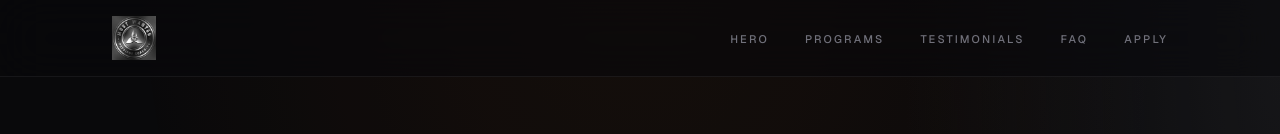
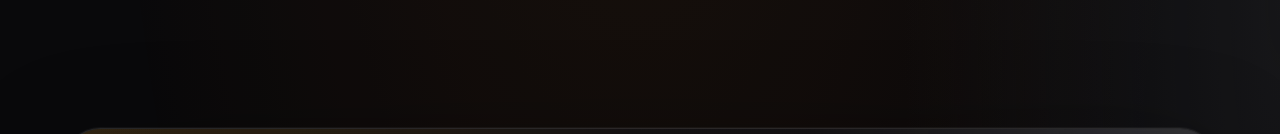
Before and after one commit to mahmuti22/coach-landing, a Next.js app: page / in a window 1280 px wide. Shown: the top 134 px of the page. Built offline with nearby package versions, Linux system fonts and the light colour scheme.

Commit message:
Remove sticky top navbar for single-page scroll landing.
Drop SiteNav and nav scroll offset; rebalance hero top spacing without the header.

Co-authored-by: Cursor <cursoragent@cursor.com>

```diff
--- a/src/app/globals.css
+++ b/src/app/globals.css
@@ -3,7 +3,6 @@
 :root {
   --background: #09090b;
   --foreground: #f4f4f5;
-  --nav-offset: 5.5rem;
 }
 
 @theme inline {
@@ -22,7 +21,6 @@
 
 html {
   scroll-behavior: smooth;
-  scroll-padding-top: var(--nav-offset);
 }
 
 @media (prefers-reduced-motion: reduce) {
--- a/src/app/page.tsx
+++ b/src/app/page.tsx
@@ -6,13 +6,11 @@ import { Footer } from "@/components/Footer";
 import { Hero } from "@/components/Hero";
 import { HowItWorks } from "@/components/HowItWorks";
 import { Programs } from "@/components/Programs";
-import { SiteNav } from "@/components/SiteNav";
 import { Testimonials } from "@/components/Testimonials";
 
 export default function Home() {
   return (
     <>
-      <SiteNav />
       <Hero />
       <AboutCoach />
       <Programs />
--- a/src/components/Hero.tsx
+++ b/src/components/Hero.tsx
@@ -9,7 +9,7 @@ export function Hero() {
   return (
     <SectionContainer
       id="hero"
-      className="pt-28 pb-24 sm:pt-36 sm:pb-28 lg:pt-40"
+      className="pb-24 sm:pb-28"
     >
       <div className="relative overflow-hidden rounded-[2rem] border border-white/[0.09] bg-zinc-900/50 shadow-[0_32px_120px_-24px_rgba(0,0,0,0.75)] ring-1 ring-white/[0.04] backdrop-blur-sm sm:rounded-[2.25rem]">
         <div
--- a/src/components/SiteNav.tsx
+++ /dev/null
@@ -1,50 +0,0 @@
-import Image from "next/image";
-import { content } from "@/data/content";
-
-const links = [
-  { href: "#hero", label: "Hero" },
-  { href: "#programs", label: "Programs" },
-  { href: "#testimonials", label: "Testimonials" },
-  { href: "#faq", label: "FAQ" },
-  { href: "#contact", label: "Apply" },
-] as const;
-
-export function SiteNav() {
-  const { brand, footer } = content;
-
-  return (
-    <header className="sticky top-0 z-50 border-b border-white/[0.06] bg-zinc-950/70 backdrop-blur-xl supports-[backdrop-filter]:bg-zinc-950/55">
-      <nav
-        className="mx-auto flex max-w-6xl items-center justify-between gap-4 px-5 py-3.5 sm:px-8 lg:px-12"
-        aria-label="Primary"
-      >
-        <a
-          href="#hero"
-          className="relative flex shrink-0 items-center py-0.5 transition-opacity hover:opacity-90"
-          title={`${brand.full} · ${footer.secondaryLine}`}
-        >
-          <Image
-            src="/logo.jpg"
-            alt={brand.logoAlt}
-            width={240}
-            height={48}
-            className="h-9 w-auto max-w-[min(220px,58vw)] sm:h-10 lg:h-11"
-            priority
-          />
-        </a>
-        <ul className="flex min-w-0 flex-1 items-center justify-end gap-4 overflow-x-auto py-0.5 [-ms-overflow-style:none] [scrollbar-width:none] sm:gap-7 lg:gap-9 [&::-webkit-scrollbar]:hidden">
-          {links.map((item) => (
-            <li key={item.href} className="shrink-0">
-              <a
-                href={item.href}
-                className="text-[11px] font-medium uppercase tracking-[0.2em] text-zinc-500 transition hover:text-zinc-200"
-              >
-                {item.label}
-              </a>
-            </li>
-          ))}
-        </ul>
-      </nav>
-    </header>
-  );
-}
```
